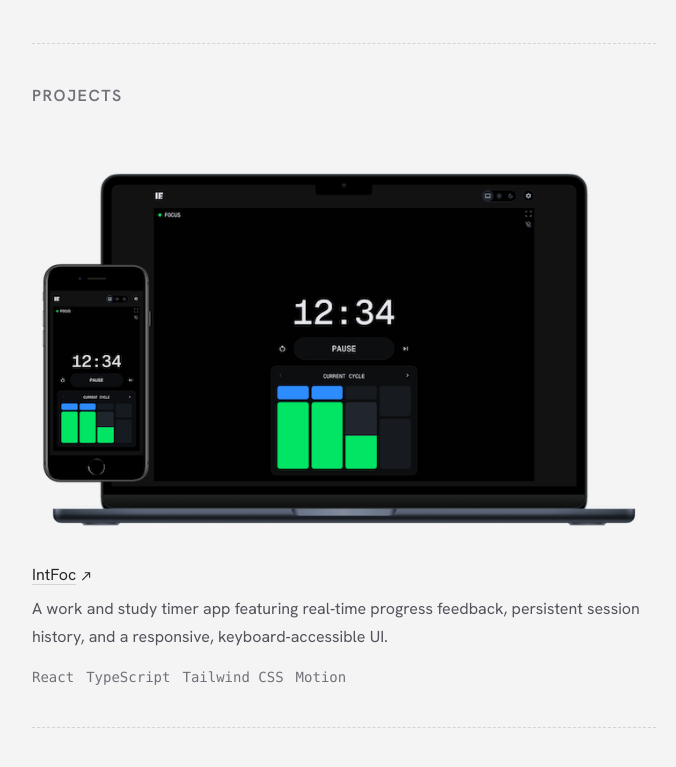
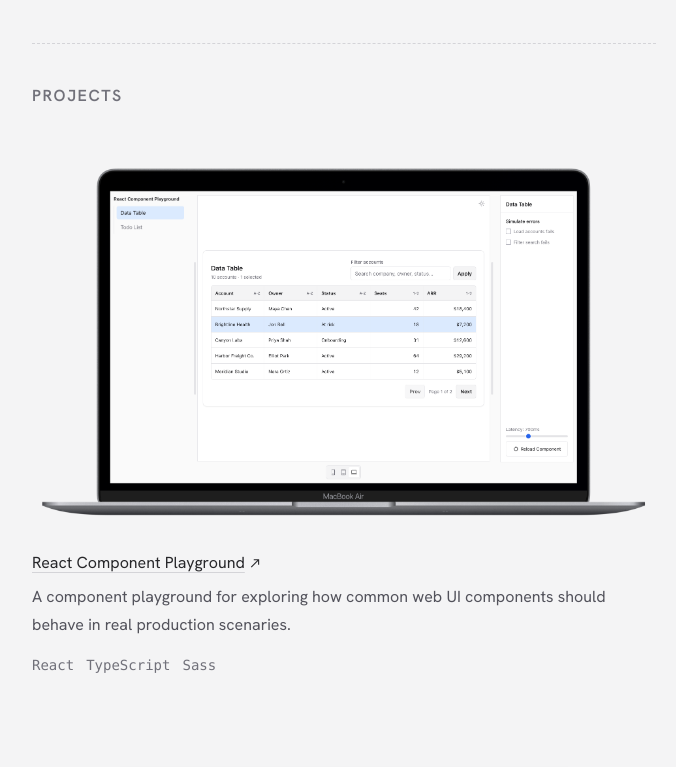
Before and after one commit to albho/albho, a React (Vite) app: page / in a window 1280 px wide. Shown: the part 542-1309 px from the top of the page, without its empty margins (296-972 px from the left). Built offline with nearby package versions, Linux system fonts and the light colour scheme.

Commit message:
add project: react component playground

```diff
--- a/src/App.tsx
+++ b/src/App.tsx
@@ -1,15 +1,44 @@
 import { motion } from 'motion/react';
 import intfocPresentation from './assets/intfoc_presentation.png';
+import reactComponentPlayground from './assets/react_component_playground_presentation.png';
 import { GitHub, LinkedIn, Medium } from './assets/svgs';
 import ExternalLink from './components/ExternalLink';
 import Header from './components/Header';
 import SectionHeading from './components/SectionHeading';
 
-const TECH = [
+const PROJECTS = [
+  {
+    name: 'React Component Playground',
+    href: 'https://albho-react-component-playground.vercel.app/',
+    image: reactComponentPlayground,
+    imageAlt: 'React Component Playground interface',
+    description:
+      'A component playground for exploring how common web UI components should behave in real production scenaries.',
+    tech: [
+      { name: 'React', href: 'https://react.dev' },
+      { name: 'TypeScript', href: 'https://www.typescriptlang.org/' },
+      { name: 'Sass', href: 'https://sass-lang.com/' },
+    ],
+  },
+  {
+    name: 'IntFoc',
+    href: 'https://intfoc.ca',
+    image: intfocPresentation,
+    imageAlt: 'IntFoc timer interface',
+    description: (
+      <>
+        A work and study timer app featuring real&#8209;time progress feedback,
+        persistent session history, and a responsive, keyboard&#8209;accessible
+        UI.
+      </>
+    ),
+    tech: [
       { name: 'React', href: 'https://react.dev' },
       { name: 'TypeScript', href: 'https://www.typescriptlang.org/' },
       { name: 'Tailwind CSS', href: 'https://tailwindcss.com/' },
       { name: 'Motion', href: 'https://motion.dev/' },
+    ],
+  },
 ];
 
 const SOCIALS = [
@@ -30,13 +59,11 @@ const SOCIALS = [
   },
 ];
 
-const fadeIn = {
+const motionProps = {
+  variants: {
     hidden: { opacity: 0, y: 10 },
     visible: { opacity: 1, y: 0 },
-};
-
-const motionProps = {
-  variants: fadeIn,
+  },
   initial: 'hidden',
   animate: 'visible',
   transition: { duration: 0.5, ease: 'easeOut' },
@@ -94,8 +121,8 @@ export default function App() {
 
             <p className="mt-4 text-base leading-7 text-[var(--text-secondary)]">
               Owned frontend platforms across marketing and product experiences.
-              Built React interfaces that supported 2x user growth and helped
-              improve product adoption.
+              Maintained user&#8209;facing React interfaces that supported 2x
+              user growth and product adoption.
             </p>
           </article>
         </motion.section>
@@ -112,31 +139,32 @@ export default function App() {
         >
           <SectionHeading id="projects">Projects</SectionHeading>
 
-          <article className="mt-5">
+          <div className="mt-5 space-y-12">
+            {PROJECTS.map(
+              ({ name, href, image, imageAlt, description, tech }) => (
+                <article key={name}>
                   <img
-              src={intfocPresentation}
-              alt="IntFoc timer interface"
+                    src={image}
+                    alt={imageAlt}
                     className="w-full object-cover"
                   />
 
                   <div className="mt-5">
                     <h3 className="font-medium">
                       <ExternalLink
-                  href="https://intfoc.ca"
+                        href={href}
                         className="text-[var(--link)] underline decoration-[var(--line)] underline-offset-4 hover:text-[var(--link-hover)] hover:decoration-current"
                       >
-                  IntFoc
+                        {name}
                       </ExternalLink>
                     </h3>
 
                     <p className="mt-2 text-base leading-7 text-[var(--text-secondary)]">
-                A work and study timer app featuring real&#8209;time progress
-                feedback, persistent session history, and a responsive,
-                keyboard&#8209;accessible UI.
+                      {description}
                     </p>
 
                     <div className="mt-4 flex flex-wrap gap-x-3 gap-y-1 font-mono text-sm text-[var(--text-muted)]">
-                {TECH.map(({ name, href }) => (
+                      {tech.map(({ name, href }) => (
                         <a
                           key={name}
                           href={href}
@@ -150,6 +178,9 @@ export default function App() {
                     </div>
                   </div>
                 </article>
+              ),
+            )}
+          </div>
         </motion.section>
 
         <motion.hr
```
Also changed, not shown: src/assets/react_component_playground_presentation.png (added). Lines whose indentation alone changed are shown as unchanged.
